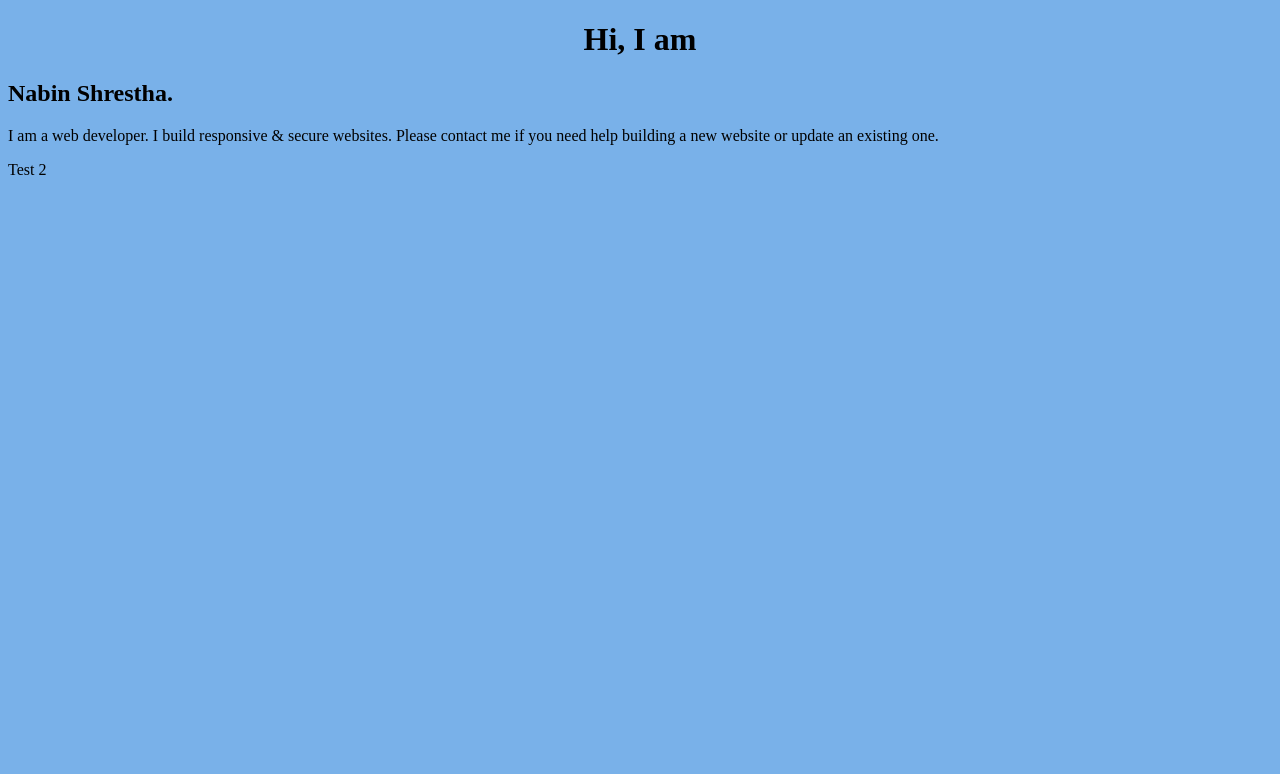
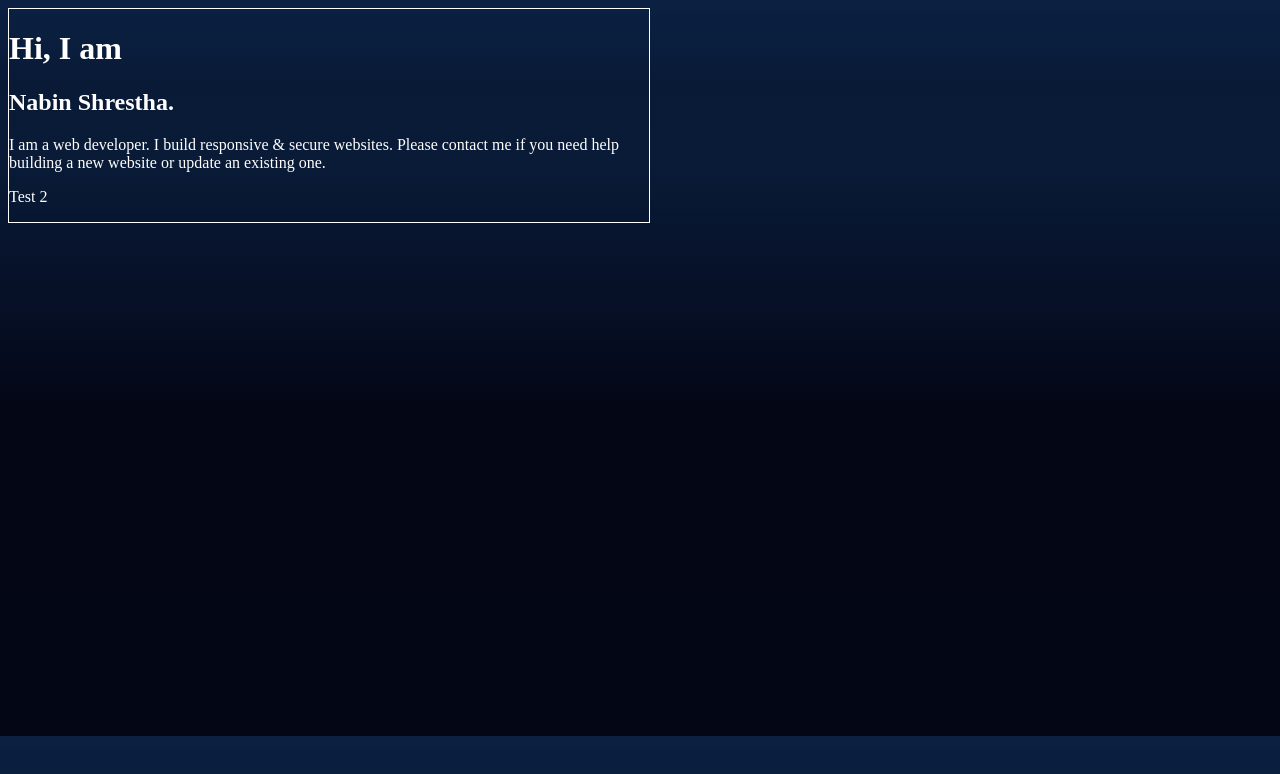
Before and after one commit to Nabins724/Portfolio, a plain HTML site: page index.html in a window 1280 px wide. Drawn offline with Linux system fonts and the light colour scheme.

Commit message:
Tinkering with HTML & CSS
Set gradient back-ground color & border to main section

```diff
--- a/index.html
+++ b/index.html
@@ -1,16 +1,21 @@
 <!DOCTYPE html>
 <html lang="en">
-<head>
-    <meta charset="UTF-8">
-    <meta name="viewport" content="width=device-width, initial-scale=1.0">
-    <title>Document</title>
+  <head>
+    <meta charset="UTF-8" />
+    <meta name="viewport" content="width=device-width, initial-scale=1.0" />
+    <title>Nabin Shrestha | Portfolio</title>
     <link rel="stylesheet" type="text/css" href="style.css" />
-</head>
-<body>
-    <h1>Hi, I am </h1>
-    <h2>Nabin Shrestha.</h2>
-    <p> I am a web developer. I build responsive & secure websites. Please contact me if you need help building a new website or update an existing one.</p>
-    <p> Test 2</p>
-
-</body>
+  </head>
+  <body>
+    <div class="main-section">
+      <h1>Hi, I am</h1>
+      <h2>Nabin Shrestha.</h2>
+      <p>
+        I am a web developer. I build responsive & secure websites. Please
+        contact me if you need help building a new website or update an existing
+        one.
+      </p>
+      <p>Test 2</p>
+    </div>
+  </body>
 </html>
--- a/style.css
+++ b/style.css
@@ -1,6 +1,13 @@
-body {
-    background-color: rgb(121, 177, 233);
+body{
+    background-image: linear-gradient(#0B2143, #091A37, #091B37, #07142D, #060E23, #040615, #040615, #040615, #030614, #040615);
+    width: 100%;
+    height: 90vh;
+
 }
-h1 {
-    text-align: center;
+.main-section{
+    width: 50%;
+    border: 1px solid #fff;
+    color: #fff;
+    position: relative;
+
 }
```
